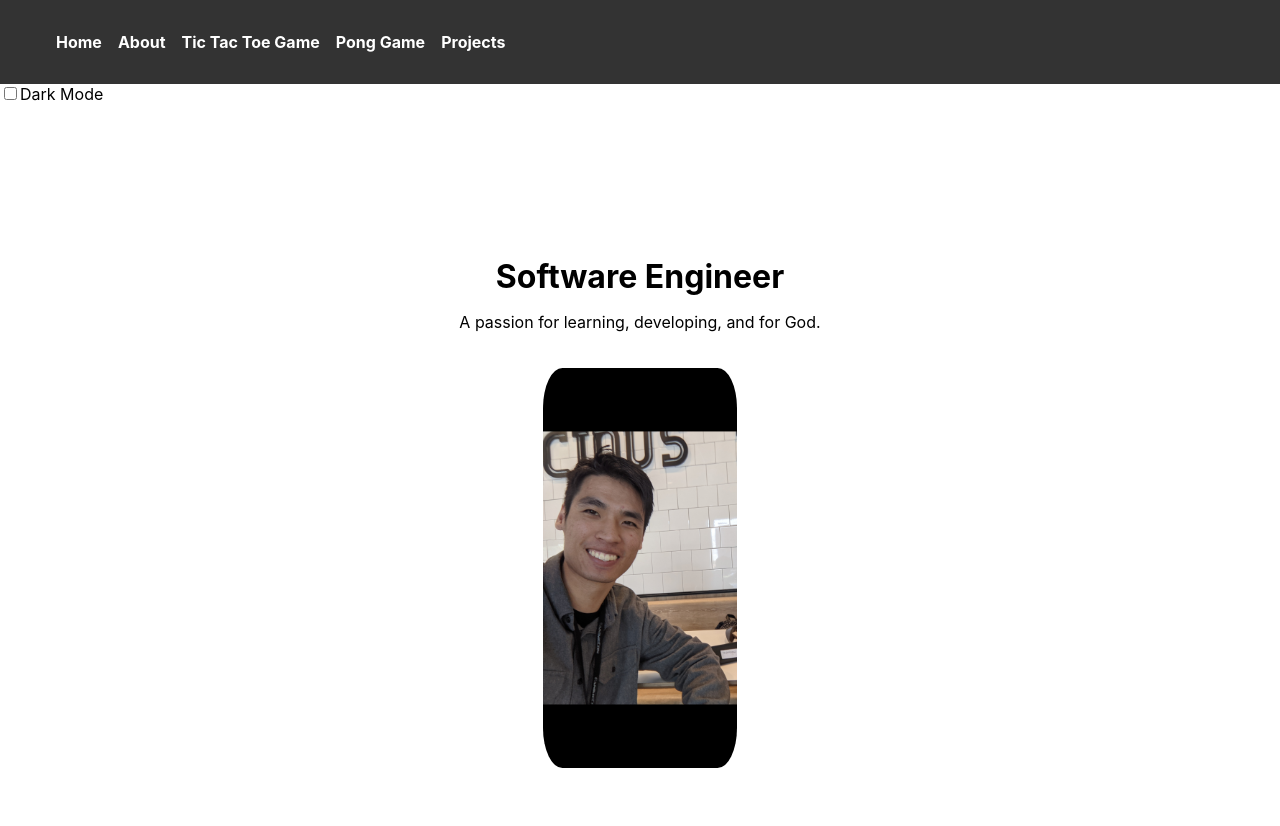
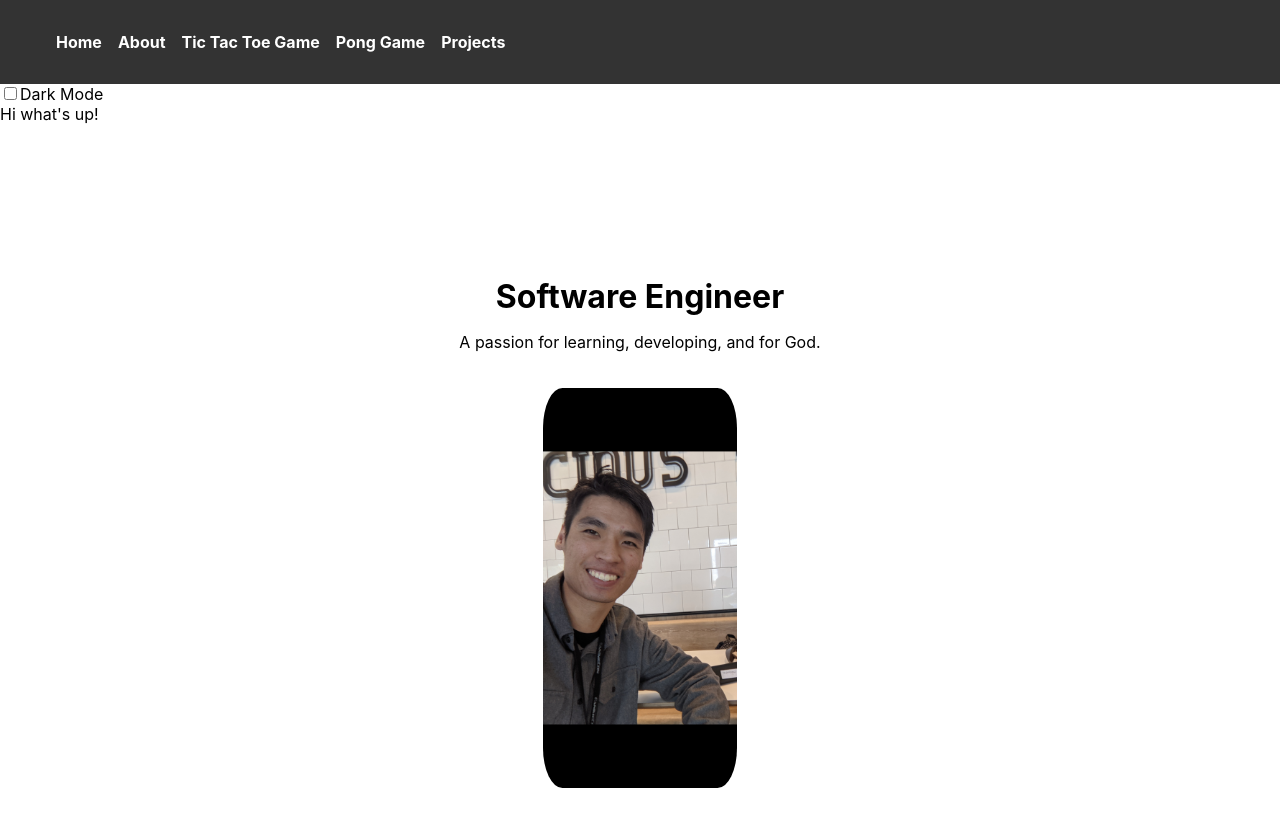
Before and after one commit to lleung030/my-web, a React (Create React App) app: page / in a window 1280 px wide. Shown: the top 826 px of the page. Built offline with nearby package versions, Linux system fonts and the light colour scheme.

Commit message:
settings page

```diff
--- a/src/App.js
+++ b/src/App.js
@@ -8,6 +8,7 @@
 import About from './components/about/About';
 import Projects from './components/projects/Projects';
 import ContactMe from './components/contact/ContactMe';
+import Settings from './components/settings/Settings';
 import DarkModeToggle from './components/darkmodetoggle/DarkModeToggle';
 import { DarkModeProvider } from './context/DarkModeContext';
 
@@ -18,6 +19,7 @@
         <div>
           <Navbar />
           <DarkModeToggle />
+          <Settings />
           <Routes>
             <Route path="/" element={<Home />} />
             <Route path="/about" element={<About />} />
--- /dev/null
+++ b/src/components/settings/Settings.jsx
@@ -0,0 +1,11 @@
+import React from 'react'
+
+const Settings = () => {
+  return (
+    <div>
+      Hi what's up!
+    </div>
+  )
+}
+
+export default Settings
```
